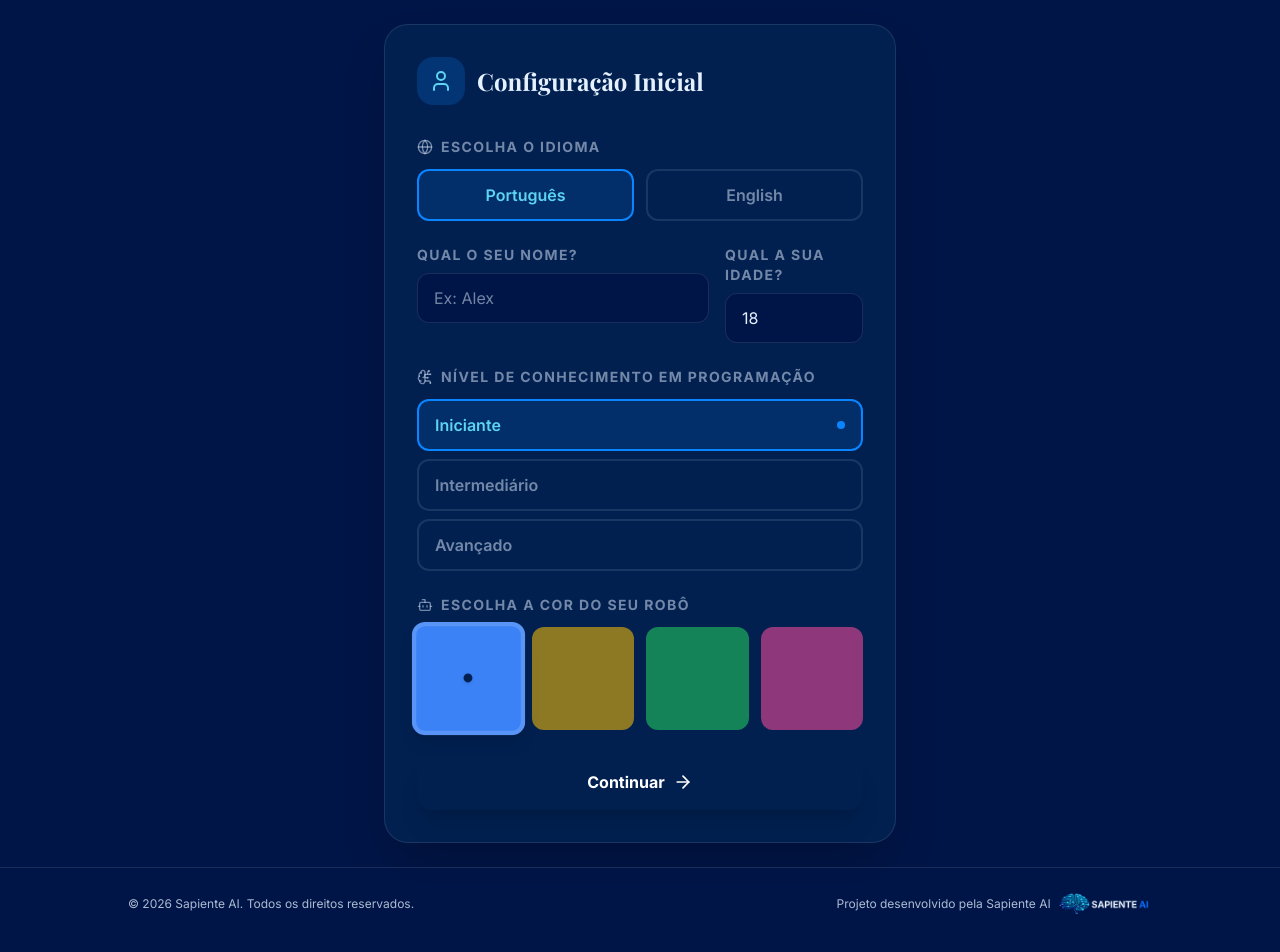
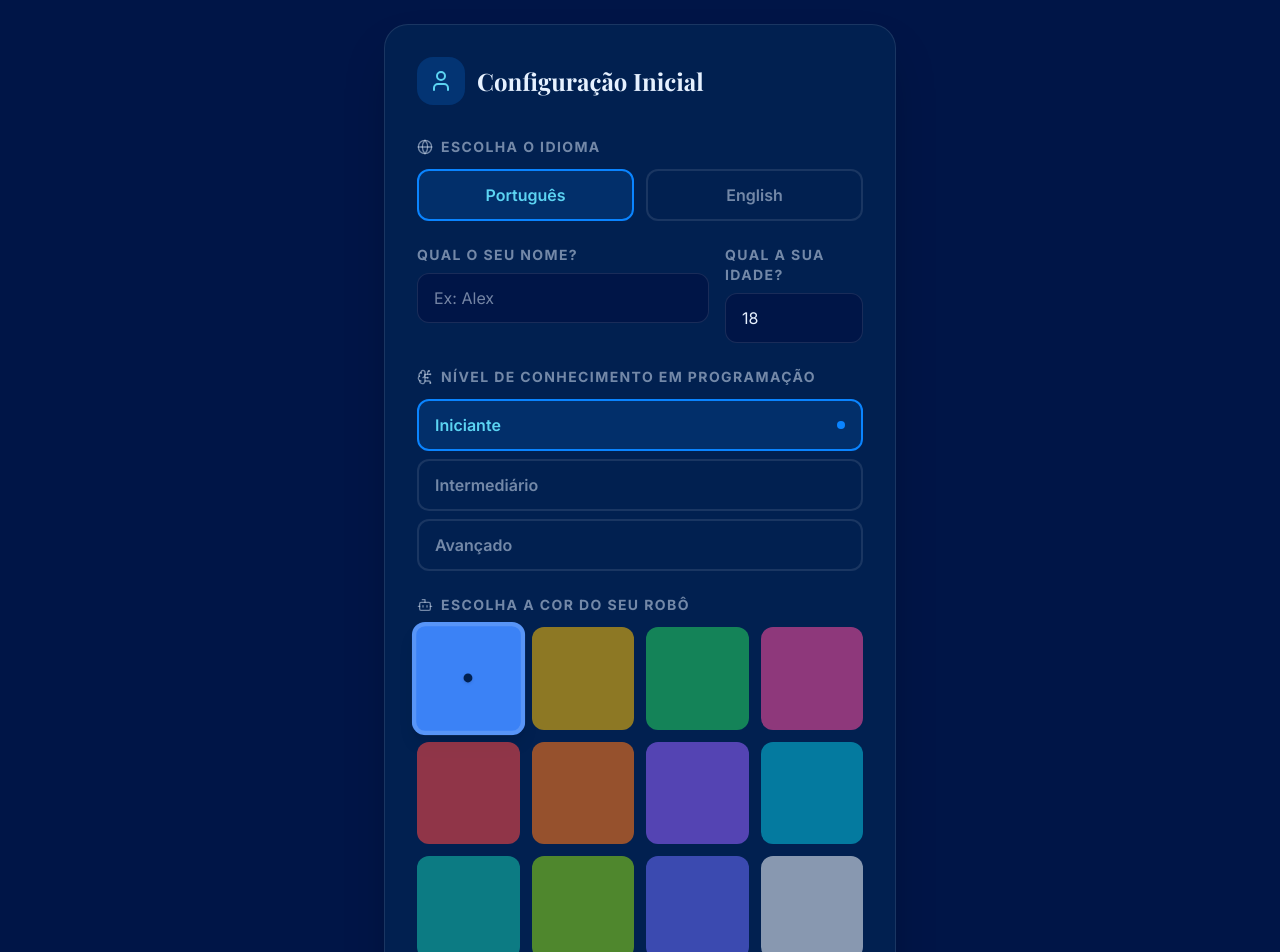
Before and after one commit to rodcapella/Code_labs, a React (Vite) app: page / in a window 1280 px wide. Shown: the top 952 px of the page. Built offline with nearby package versions, Linux system fonts and the light colour scheme; no server answers.

Commit message:
feat: paleta do robô com 12 cores (lista partilhada, nomes em PT e EN, seleção acessível)

```diff
--- a/src/features/onboarding/OnboardingScreen.tsx
+++ b/src/features/onboarding/OnboardingScreen.tsx
@@ -1,3 +1,4 @@
+import { ROBOT_PALETTE } from '../../shared/config/robotPalette';
 import React, { useState } from 'react';
 import { motion } from 'motion/react';
 import { UserConfig, KnowledgeLevel, Language, TRANSLATIONS } from '../../shared/i18n/translations';
@@ -16,12 +17,7 @@ export const OnboardingScreen: React.FC<OnboardingScreenProps> = ({ onComplete }
 
   const t = TRANSLATIONS[language];
 
-  const robotColors = [
-    { name: t.colorBlue, value: '#3B82F6' },
-    { name: t.colorYellow, value: '#EAB308' },
-    { name: t.colorGreen, value: '#22C55E' },
-    { name: t.colorPink, value: '#EC4899' },
-  ];
+  const robotColors = ROBOT_PALETTE.map(c => ({ name: t[c.key], value: c.value }));
 
   const handleSubmit = (e: React.FormEvent) => {
     e.preventDefault();
@@ -131,11 +127,14 @@ export const OnboardingScreen: React.FC<OnboardingScreenProps> = ({ onComplete }
               <Bot className="w-4 h-4" />
               {t.robotColorLabel}
             </label>
-            <div className="grid grid-cols-4 gap-3">
+            <div className="grid grid-cols-4 gap-3" role="radiogroup" aria-label={t.robotColorLabel}>
               {robotColors.map((color) => (
                 <button
                   key={color.value}
                   type="button"
+                  role="radio"
+                  aria-checked={robotColor === color.value}
+                  aria-label={color.name}
                   onClick={() => setRobotColor(color.value)}
                   className={`aspect-square rounded-xl border-4 transition-all flex items-center justify-center ${
                     robotColor === color.value
--- /dev/null
+++ b/src/shared/config/robotPalette.ts
@@ -0,0 +1,15 @@
+/** Cores disponíveis para o robô. O nome é a chave de tradução (colorXxx em translations.ts). */
+export const ROBOT_PALETTE = [
+  { key: 'colorBlue', value: '#3B82F6' },
+  { key: 'colorYellow', value: '#EAB308' },
+  { key: 'colorGreen', value: '#22C55E' },
+  { key: 'colorPink', value: '#EC4899' },
+  { key: 'colorRed', value: '#EF4444' },
+  { key: 'colorOrange', value: '#F97316' },
+  { key: 'colorViolet', value: '#8B5CF6' },
+  { key: 'colorCyan', value: '#06B6D4' },
+  { key: 'colorTeal', value: '#14B8A6' },
+  { key: 'colorLime', value: '#84CC16' },
+  { key: 'colorIndigo', value: '#6366F1' },
+  { key: 'colorSilver', value: '#E2E8F0' },
+] as const;
--- a/src/shared/i18n/translations.ts
+++ b/src/shared/i18n/translations.ts
@@ -78,6 +78,14 @@ export const TRANSLATIONS = {
     colorYellow: 'Amarelo',
     colorGreen: 'Verde',
     colorPink: 'Rosa',
+    colorRed: 'Vermelho',
+    colorOrange: 'Laranja',
+    colorViolet: 'Violeta',
+    colorCyan: 'Ciano',
+    colorTeal: 'Verde-azulado',
+    colorLime: 'Lima',
+    colorIndigo: 'Índigo',
+    colorSilver: 'Prateado',
     robotIdle: ['Beep boop... estou aguardando seus comandos!', 'Pronto para a ação!', 'O que vamos coletar hoje?'],
     robotSuccess: ['Bip! Comando executado com sucesso.', 'Boop! Movimento perfeito.', 'Entendido!'],
     robotError: ['Bzzzt! Algo deu errado...', 'Erro de sistema! Verifique seus comandos.', 'Não consigo fazer isso!'],
@@ -273,6 +281,14 @@ export const TRANSLATIONS = {
     colorYellow: 'Yellow',
     colorGreen: 'Green',
     colorPink: 'Pink',
+    colorRed: 'Red',
+    colorOrange: 'Orange',
+    colorViolet: 'Violet',
+    colorCyan: 'Cyan',
+    colorTeal: 'Teal',
+    colorLime: 'Lime',
+    colorIndigo: 'Indigo',
+    colorSilver: 'Silver',
     robotIdle: ['Beep boop... waiting for your commands!', 'Ready for action!', 'What are we collecting today?'],
     robotSuccess: ['Beep! Command executed successfully.', 'Boop! Perfect move.', 'Understood!'],
     robotError: ['Bzzzt! Something went wrong...', 'System error! Check your commands.', 'I can\'t do that!'],
```
Also changed, not shown: 1 other file (tests, documents, lock files or other folders).
